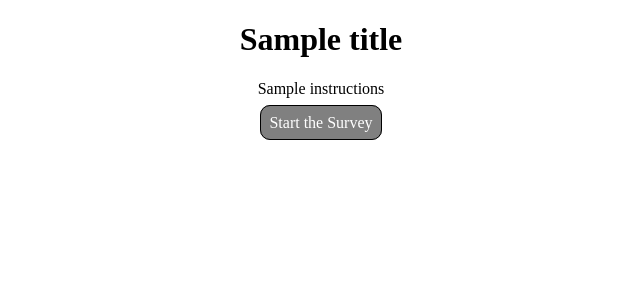
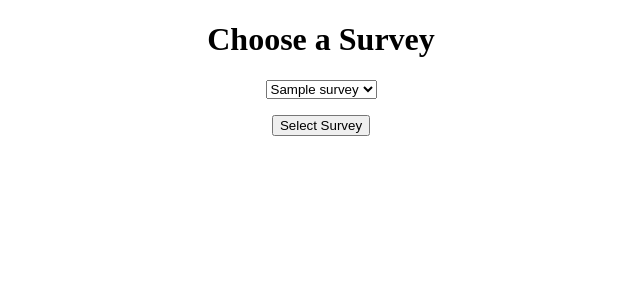
Before and after one commit to thrillhouse3000/flask-session-survey, a Flask app: template templates/home.html in a window 1280 px wide. Shown: the top 300 px of the page, without its empty margins (319-959 px from the left). Run offline with Flask 2, Linux system fonts and the light colour scheme; the template is opened without the code that fills it: most values are stand-ins (such as "Sample title", 1, 10 or a date in 2020).

Commit message:
added session functionality

```diff
--- a/app.py
+++ b/app.py
@@ -1,42 +1,84 @@
-from flask import Flask, request, render_template, redirect, flash
+from flask import Flask, request, render_template, redirect, flash, session
 from flask_debugtoolbar import DebugToolbarExtension
 import surveys
 
 app = Flask(__name__)
 app.config["SECRET_KEY"] = 'secretsecret'
+app.config['DEBUG_TB_INTERCEPT_REDIRECTS'] = False
 debug = DebugToolbarExtension(app)
-
-survey = surveys.satisfaction_survey
-responses = []
 
 @app.route('/')
 def home_page():
+    survey_keys = surveys.surveys.keys()
+    return render_template('home.html', survey_keys=survey_keys)
+
+@app.route('/pick-survey', methods=['POST'])
+def pick_survey():
+    survey = request.form['survey-choice']
+    session['survey'] = survey
+    return redirect('/survey-page')
+
+@app.route('/survey-page')
+def show_survey_page():
+    code = session['survey']
+    survey = surveys.surveys[code]
     title = survey.title
     instructions = survey.instructions
-    return render_template('home.html', title=title, instructions=instructions)
+    return render_template('survey-page.html', title=title, instructions=instructions)
+
+@app.route('/set-session', methods=['POST'])
+def set_session():
+    session['responses'] = []
+    session['counter'] = 0
+    return redirect('/questions/0')
 
 @app.route('/thanks')
 def thanks_page():
-    return render_template('thanks-page.html')
+    code = session['survey']
+    survey = surveys.surveys[code]
+    questions =  []
+    for n in range(len(survey.questions)):
+        questions.append(survey.questions[n].question)
+    responses = session['responses']
+    q_and_a = zip(questions, responses)
 
+    return render_template('thanks-page.html', q_and_a=q_and_a)
 
 @app.route('/questions/<int:num>')
 def show_questions(num):
-    if len(responses) < num or num < len(responses):
-        flash('Invalid URL', 'error')
-        return redirect(f'/questions/{len(responses)}')
-    elif len(responses) == len(survey.questions):
+    code = session['survey']
+    survey = surveys.surveys[code]
+    counter = session['counter']
+    if num != counter:
+        flash('Invalid Request', 'error')
+        return redirect(f'/questions/{counter}')
+    elif counter == len(survey.questions):
         return redirect('/thanks')
     else:
         question = survey.questions[num].question
         choices = survey.questions[num].choices
-        return render_template('question-page.html', question=question, choices=choices, num=num)
+        allow_text = survey.questions[num].allow_text
+        return render_template('question-page.html', question=question, choices=choices, num=num, allow_text=allow_text)
 
 @app.route('/answer', methods=['POST'])
 def handle_answer():
-    answer = request.form['choice']
+    code = session['survey']
+    survey = surveys.surveys[code]
+    comment = request.form.get('comment')
+    if comment:
+        answer = [request.form['choice'], comment]
+    else:
+        answer = request.form['choice']
+
+    responses = session['responses']
     responses.append(answer)
+    session['responses'] = responses
+
+    counter = session['counter']
+    counter += 1
+    session['counter'] = counter
+
     if len(survey.questions) == len(responses):
         return redirect('/thanks')
     else:
-        return redirect(f'/questions/{len(responses)}')
+        return redirect(f'/questions/{counter}')
--- a/templates/home.html
+++ b/templates/home.html
@@ -2,9 +2,15 @@
 
 {% block title %}Survery Home Page{% endblock %}
 
-{% block header %}<h1>{{title}}</h1>{% endblock %}
+{% block header %}<h1>Choose a Survey</h1>{% endblock %}
 
 {% block content %}
-    <p>{{instructions}}</p>
-    <a href="/questions/0">Start the Survey</a>
+    <form action="/pick-survey" method="POST">
+        <select name="survey-choice" id="">
+            {% for survey in survey_keys %}
+            <option value="{{survey}}">{{survey}}</option>
+            {% endfor %}
+        </select>
+        <button>Select Survey</button>
+    </form>
 {% endblock %}
--- a/templates/question-page.html
+++ b/templates/question-page.html
@@ -10,6 +10,9 @@
         <input type="radio" id="{{choice}}" name="choice" value="{{choice}}" required="true">
         <label for="{{choice}}">{{choice}}</label>
         {% endfor %}
+        {% if allow_text == True: %}
+        <input type="text" name="comment" placeholder="Enter Comment" required="true">
+        {% endif %}
         <button>Submit</button>
     </form>
 {% endblock %}
--- a/templates/thanks-page.html
+++ b/templates/thanks-page.html
@@ -6,4 +6,10 @@
 
 {% block content %}
     <h3>Thank you for completing the survery!</h3>
+    <h3>You answered:</h3>
+    <ul>
+    {% for q, a in q_and_a %}
+    <li>{{q}} - {{a}}</li>
+    {% endfor %}
+    </ul>
 {% endblock %}
```
Also changed, not shown: templates/survey-page.html (added, +12 -0 lines).
